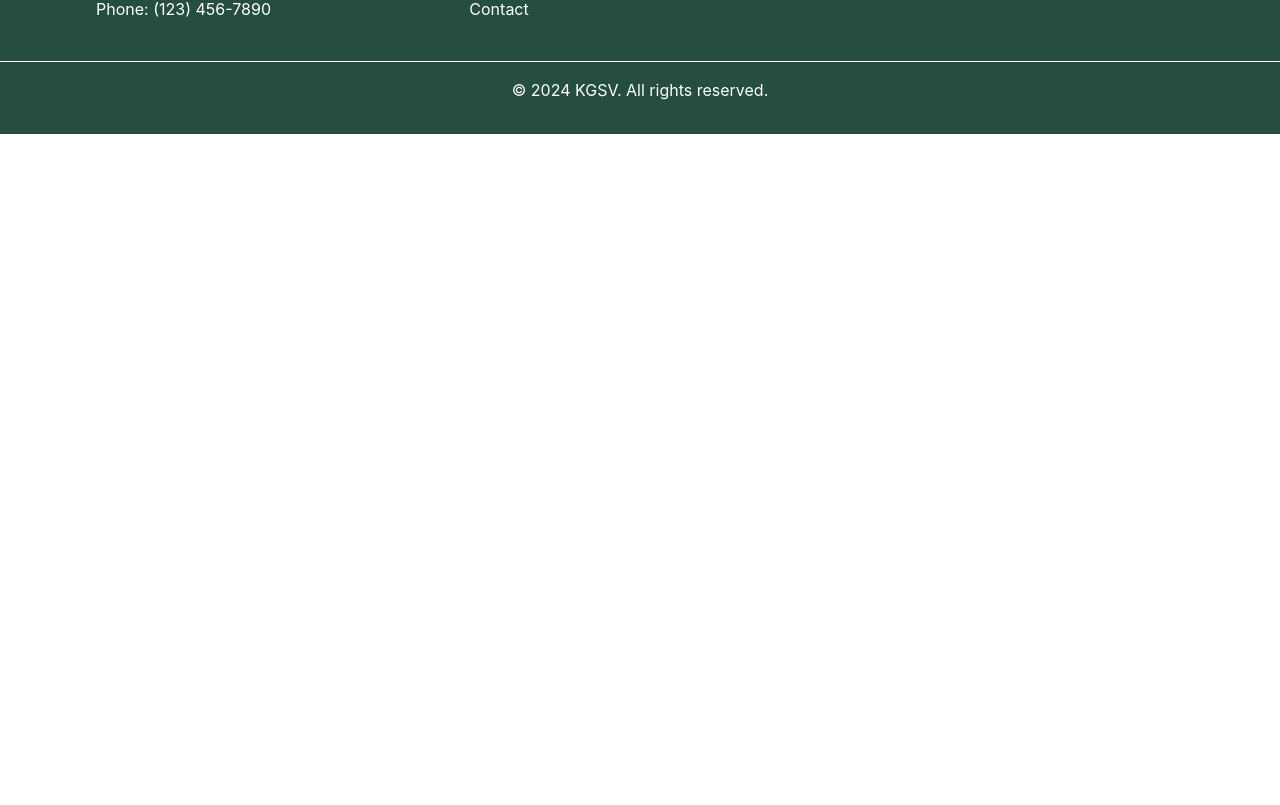
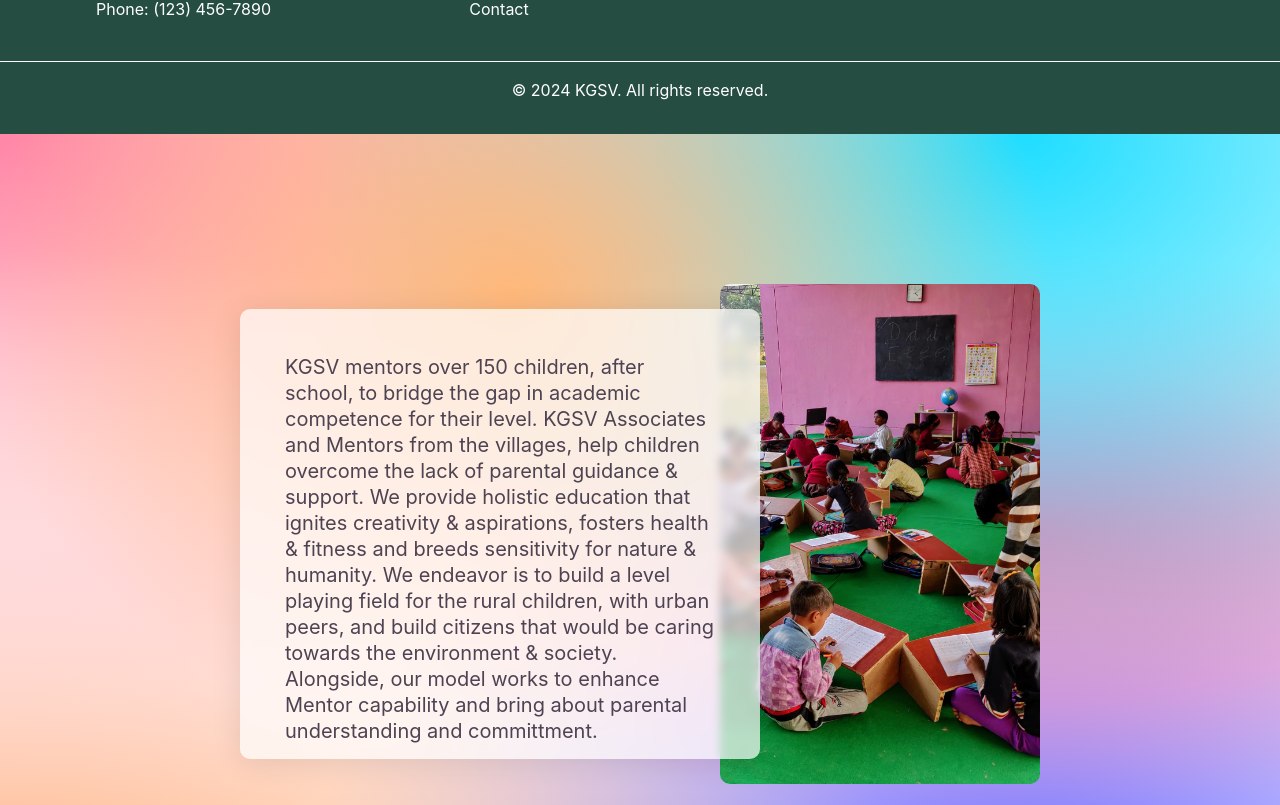
Before and after one commit to iGauravSingh/kgsvngo, a React (Vite) app: page / in a window 1280 px wide. Shown: the part 10575-11380 px from the top of the page. Before the commit the page ends 10709 px from the top, so only its background shows below. Built offline with nearby package versions, Linux system fonts and the light colour scheme.

Commit message:
testing new zigzag

```diff
--- a/src/App.tsx
+++ b/src/App.tsx
@@ -1,4 +1,5 @@
 import "./App.css";
+import "./custom.css";
 import Achivers from "./components/Achivers";
 import Activity from "./components/Activity";
 import Footer from "./components/Footer";
@@ -7,6 +8,7 @@ import Support from "./components/Support";
 import Tagline from "./components/Tagline";
 import Zig from "./components/Zig";
 import Hero from "./components/section/Hero";
+import TestImageText from "./components/TestImageText";
 
 import { VideoCarousel } from "./components/section/Video-carousel";
 
@@ -27,6 +29,7 @@ function App() {
         <Support />
         <Achivers />
         <Footer />
+        <TestImageText />
       </main>
     </>
   );
--- /dev/null
+++ b/src/components/TestImageText.tsx
@@ -0,0 +1,67 @@
+
+
+const TestImageText = () => {
+  return (
+    <body>
+    <main>
+
+        <div className="slider relative flex flex-col justify-center items-center min-h-[100vh] w-full custom-gradient">
+            <div className="slide-row" id="slide-row">
+              <div className="slide-col relative w-[800px] h-[500px]">
+                    <div className="content">
+                        <p>KGSV mentors over 150 children, after school, to bridge the gap in academic competence for their level. KGSV Associates and Mentors from the villages, help children overcome the lack of parental guidance & support. We provide holistic education that ignites creativity & aspirations, fosters health & fitness and breeds sensitivity for nature & humanity. We endeavor is to build a level playing field for the rural children, with urban peers, and build citizens that would be caring towards the environment & society. Alongside, our model works to enhance Mentor capability and bring about parental understanding and committment.</p>
+
+                    </div>
+                    <div className="hero">
+                        <img src="/img/ten.jpg" alt="avatar" />
+                    </div>
+                </div>
+
+                {/* <div className="slide-col">
+                    <div className="content">
+                        <p>Jonathan Koletic is an American internet entrepreneur and media proprietor, and investor. He is the founder of the multi-national technology company Treymont.</p>
+                        <h2>Jonathan</h2>
+                        <p>Treymont Inc.</p>
+                    </div>
+                    <div className="hero">
+                        <img src="https://user-images.githubusercontent.com/13468728/234031617-2dfb19ea-01d0-4370-b63b-bb6bdfb4f78e.jpg" alt="avatar" />
+                    </div>
+                </div> */}
+
+                {/* <div className="slide-col">
+                    <div className="content">
+                        <p>Charlie Green is an European entrepreneur and media consultant, and investor. He is the founder of the Hallmark Inc.</p>
+                        <h2>Charlie</h2>
+                        <p>Hallmark Inc.</p>
+                    </div>
+                    <div className="hero">
+                        <img src="https://user-images.githubusercontent.com/13468728/234031646-10533999-39e5-4c7b-ab54-d0299b13ce74.jpg" alt="avatar" />
+                    </div>
+                </div> */}
+
+               {/* <div className="slide-col">
+                    <div className="content">
+                        <p>Sarah Dam is an American internet entrepreneur and media proprietor, and investor. She is the founder of the multi-national technology company Zara.</p>
+                        <h2>Sarah</h2>
+                        <p>Zara Inc.</p>
+                    </div>
+                    <div className="hero">
+                        <img src="https://github.com/ecemgo/ecemgo/assets/13468728/55116c98-5f9a-4b0a-9fdb-4911b52d5ef3" alt="avatar" />
+                    </div>
+                </div> */}
+
+            </div>
+        </div>
+
+        <div className="indicator">
+            <span className="btn active"></span>
+            <span className="btn"></span>
+            <span className="btn"></span>
+            <span className="btn"></span>
+        </div>
+    </main>
+</body>
+  )
+}
+
+export default TestImageText
--- /dev/null
+++ b/src/custom.css
@@ -0,0 +1,91 @@
+@tailwind base;
+@tailwind components;
+@tailwind utilities;
+
+.custom-gradient {
+  background-image: radial-gradient(
+      at 40% 20%,
+      rgb(255, 184, 122) 0px,
+      transparent 50%
+    ),
+    radial-gradient(at 80% 0%, rgb(31, 221, 255) 0px, transparent 50%),
+    radial-gradient(at 0% 50%, rgb(255, 219, 222) 0px, transparent 50%),
+    radial-gradient(at 80% 50%, rgb(255, 133, 173) 0px, transparent 50%),
+    radial-gradient(at 0% 100%, rgb(255, 181, 138) 0px, transparent 50%),
+    radial-gradient(at 80% 100%, rgb(107, 102, 255) 0px, transparent 50%),
+    radial-gradient(at 0% 0%, rgb(255, 133, 167) 0px, transparent 50%);
+  background-repeat: no-repeat;
+}
+
+.hero {
+    position: absolute;
+    top: 0;
+    right: 0;
+    height: 100%;
+  }
+
+  .hero img {
+    height: 100%;
+    border-radius: 10px;
+    width: 320px;
+    object-fit: cover;
+    pointer-events: none;
+    user-select: none;
+  }
+
+  .content {
+    position: absolute;
+    left: 0;
+    top: 50%;
+    transform: translateY(-50%);
+    width: 520px;
+    height: 450px;
+    color: #4d4352;
+    background: rgba(255, 255, 255, 0.7);
+    box-shadow: 0 4px 30px rgba(0, 0, 0, 0.1);
+    backdrop-filter: blur(4.5px);
+    -webkit-backdrop-filter: blur(4.5px);
+    border-radius: 10px;
+    padding: 45px;
+    z-index: 2;
+    user-select: none;
+  }
+
+  .content p {
+    font-size: 1.25rem;
+    font-weight: 400;
+    line-height: 1.3;
+  }
+
+  .content h2 {
+    font-size: 1.5rem;
+    font-weight: 600;
+    margin-top: 35px;
+    color: #4d4352;
+  }
+
+  .indicator {
+    display: flex;
+    justify-content: center;
+    margin-top: 4rem;
+  }
+
+  .indicator .btn {
+    display: inline-block;
+    height: 15px;
+    width: 15px;
+    margin: 4px;
+    border-radius: 15px;
+    background: #fff;
+    cursor: pointer;
+    transition: all 0.5s ease-in-out;
+  }
+
+  .btn.active {
+    width: 30px;
+  }
+
+  .slider {
+    width: 100%;
+    overflow: hidden;
+  }
--- a/tailwind.config.js
+++ b/tailwind.config.js
@@ -5,6 +5,7 @@ export default {
   content: [
     "./index.html",
     "./src/**/*.{js,ts,jsx,tsx}",
+    "./src/custom.css",
   ],
   theme: {
     colors: {
```
Also changed, not shown: src/components/section/Video-carousel.tsx (+2 -22 lines), src/index.css (line endings or trailing spaces).
